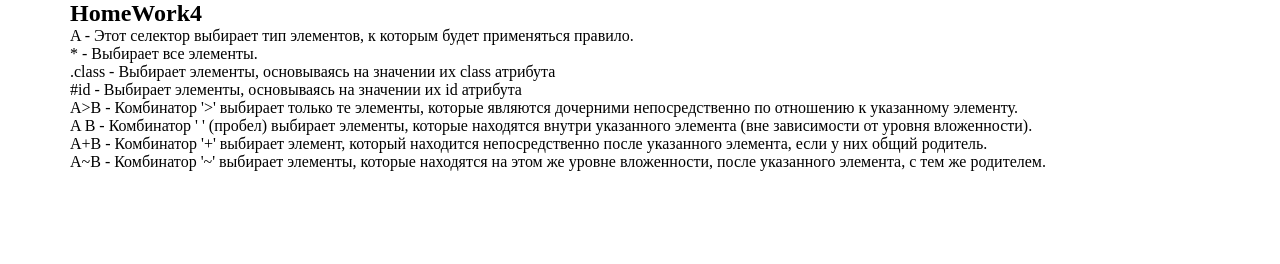
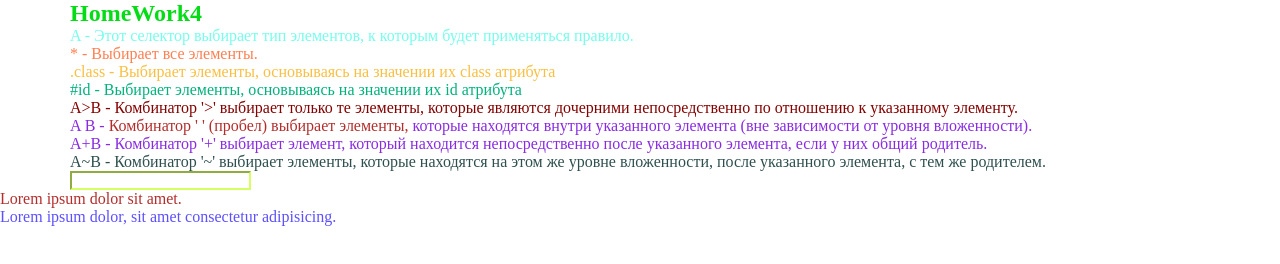
Before and after one commit to Heaven798/fe-basic, a plain HTML site: page index.html in a window 1280 px wide. Drawn offline with Linux system fonts and the light colour scheme.

Commit message:
Did second task

```diff
--- a/index.html
+++ b/index.html
@@ -15,19 +15,33 @@
     <main>
         <section>
             <div class="container">
-                <h1>HomeWork4</h1>
-                <p>A - Этот селектор выбирает тип элементов, к которым будет применяться правило.</p>
-                <p>* - Выбирает все элементы.</p>
-                <p>.class - Выбирает элементы, основываясь на значении их class атрибута</p>
+                <h1 id="mainTitle">HomeWork4</h1>
+                <p class="first-line">A - Этот селектор выбирает тип элементов,
+                    к которым будет применяться правило.</p>
+                <p class="second-line">* - Выбирает все элементы.</p>
+                <p class="third-line class-text">.class - Выбирает элементы,
+                    основываясь на значении их class атрибута</p>
                 <p>#id - Выбирает элементы, основываясь на значении их id атрибута</p>
-                <p>A>B - Комбинатор '>' выбирает только те элементы, которые являются дочерними непосредственно по
-                    отношению к указанному элементу.</p>
-                <p>A B - Комбинатор ' ' (пробел) выбирает элементы, которые находятся внутри указанного элемента (вне
-                    зависимости от уровня вложенности).</p>
-                <p>A+B - Комбинатор '+' выбирает элемент, который находится непосредственно после указанного элемента,
-                    если у них общий родитель. </p>
-                <p>A~B - Комбинатор '~' выбирает элементы, которые находятся на этом же уровне вложенности, после
+                <p id="secondText">A>B - Комбинатор '>' выбирает только те элементы,
+                    которые являются дочерними непосредственно по отношению к указанному элементу.</p>
+                <p class="class-text">A B - <span> Комбинатор ' ' (пробел) выбирает элементы, </span> которые находятся
+                    внутри указанного элемента (вне зависимости от уровня вложенности).</p>
+                <p class="class-text">A+B - Комбинатор '+' выбирает элемент, который находится непосредственно после
+                    указанного элемента, если у них общий родитель. </p>
+                <p class="eighth-line">A~B - Комбинатор '~' выбирает элементы, которые находятся на этом же уровне
+                    вложенности, после
                     указанного элемента, с тем же родителем.</p>
+                <input type="text">
+            </div>
+            <div>
+                <p>
+                    <span>
+                        Lorem ipsum dolor sit amet.
+                    </span>
+                </p>
+                <span>
+                    Lorem ipsum dolor, sit amet consectetur adipisicing.
+                </span>
             </div>
         </section>
     </main>
--- a/styles/styles.css
+++ b/styles/styles.css
@@ -1,6 +1,7 @@
 * {
   margin: 0;
   padding: 0;
+  color: rgb(0, 179, 125);
 }
 
 img {
@@ -15,3 +16,33 @@ img {
   padding-left: 15px;
   padding-right: 15px;
 }
+input {
+  border-color: rgb(213, 255, 99);
+}
+#mainTitle {
+  color: rgb(4, 221, 22);
+}
+.first-line {
+  color: rgb(116, 255, 236);
+}
+.third-line.class-text {
+  color: rgb(250, 191, 64);
+}
+#secondText {
+  color: rgb(134, 0, 0);
+}
+div > span {
+  color: rgb(92, 80, 255);
+}
+span {
+  color: rgb(180, 45, 45);
+}
+.class-text {
+  color: blueviolet;
+}
+.second-line {
+  color: coral;
+}
+.eighth-line {
+  color: darkslategray;
+}
```
